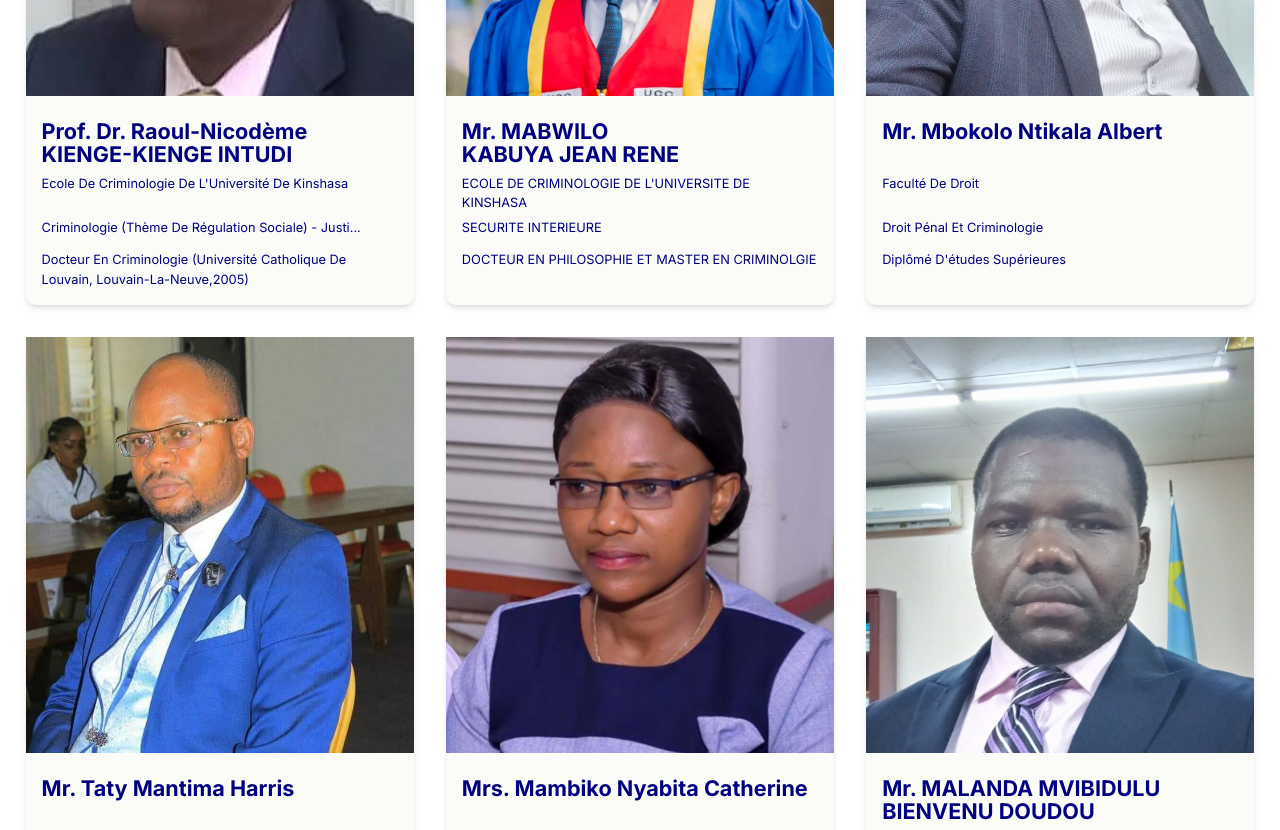
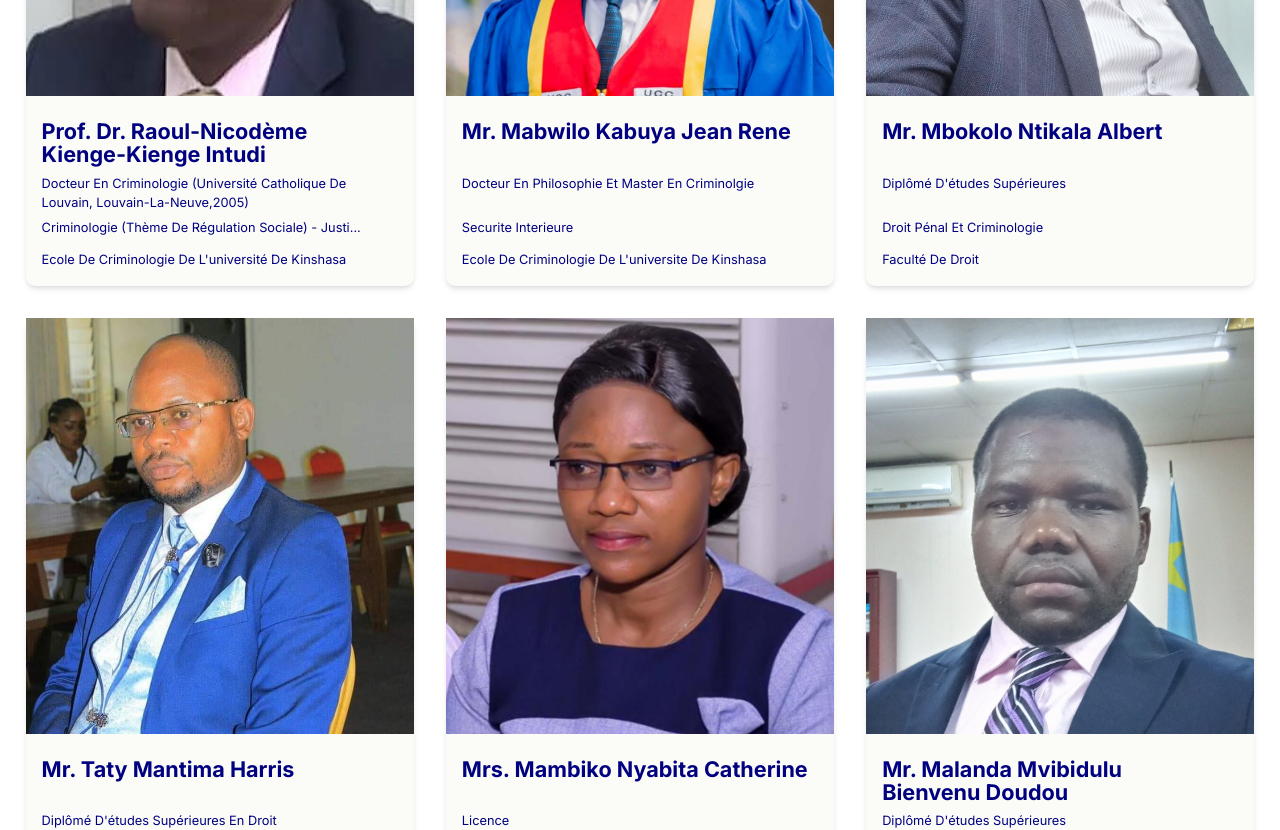
Before and after one commit to rohan031/ecrimino, a Next.js app: page /faculty in a window 1280 px wide. Shown: the part 1080-1910 px from the top of the page. Built offline with nearby package versions, Linux system fonts and the light colour scheme; no server answers.

Commit message:
fixed events page on ios devices

```diff
--- a/src/app/(homegroup)/(homeroutes)/faculty/Cards.tsx
+++ b/src/app/(homegroup)/(homeroutes)/faculty/Cards.tsx
@@ -26,16 +26,16 @@ export default function Cards({
 			</div>
 
 			<div className="faculty-item__info">
-				<h3>{salutation + " " + name}</h3>
+				<h3>{salutation.toLowerCase() + " " + name.toLowerCase()}</h3>
 
-				<p title={departmentName}>{departmentName}</p>
+				<p title={qualification}>{qualification.toLowerCase()}</p>
 
 				<p title={areaOfStudy}>
-					{displayAreaOfStudy +
+					{displayAreaOfStudy.toLowerCase() +
 						`${displayAreaOfStudy === areaOfStudy ? "" : "..."}`}
 				</p>
 
-				<p title={qualification}>{qualification}</p>
+				<p title={departmentName}>{departmentName.toLowerCase()}</p>
 			</div>
 		</div>
 	);
--- a/src/styles/components/_events.scss
+++ b/src/styles/components/_events.scss
@@ -41,12 +41,6 @@
 			gap: 1em;
 			grid-template-columns: 4fr 3fr;
 
-			max-width: 45em;
-
-			@include ab.screen-75 {
-				max-width: 100%;
-			}
-
 			&:first-child {
 				img {
 					object-position: 70% 0;
@@ -57,6 +51,8 @@
 					grid-template-columns: 1fr;
 
 					.events-container__item-img {
+						max-height: 100%;
+
 						img {
 							height: 100%;
 						}
@@ -66,14 +62,18 @@
 						color: ab.$white;
 						text-decoration-color: transparent;
 						background-color: ab.$blue1;
+						border: 0.15em solid ab.$blue1;
 
 						padding: 0.5em 2em;
 						font-size: 1.1rem;
 
-						transition: text-decoration-color 200ms;
+						transition: text-decoration-color 200ms,
+							background-color 200ms, color 200ms;
 
 						&:hover {
-							text-decoration-color: ab.$white;
+							text-decoration-color: ab.$blue1;
+							background-color: ab.$blue3;
+							color: ab.$blue1;
 						}
 						svg {
 							display: none;
@@ -89,6 +89,8 @@
 			}
 
 			&-img {
+				max-height: 17em;
+
 				img {
 					height: min(100%, 17em);
 					object-fit: cover;
--- a/src/styles/components/_info-page.scss
+++ b/src/styles/components/_info-page.scss
@@ -176,6 +176,7 @@
 
 				h3 {
 					font-size: clamp(1.15rem, 3vw, 1.35rem);
+					text-transform: capitalize;
 				}
 
 				p {
```
